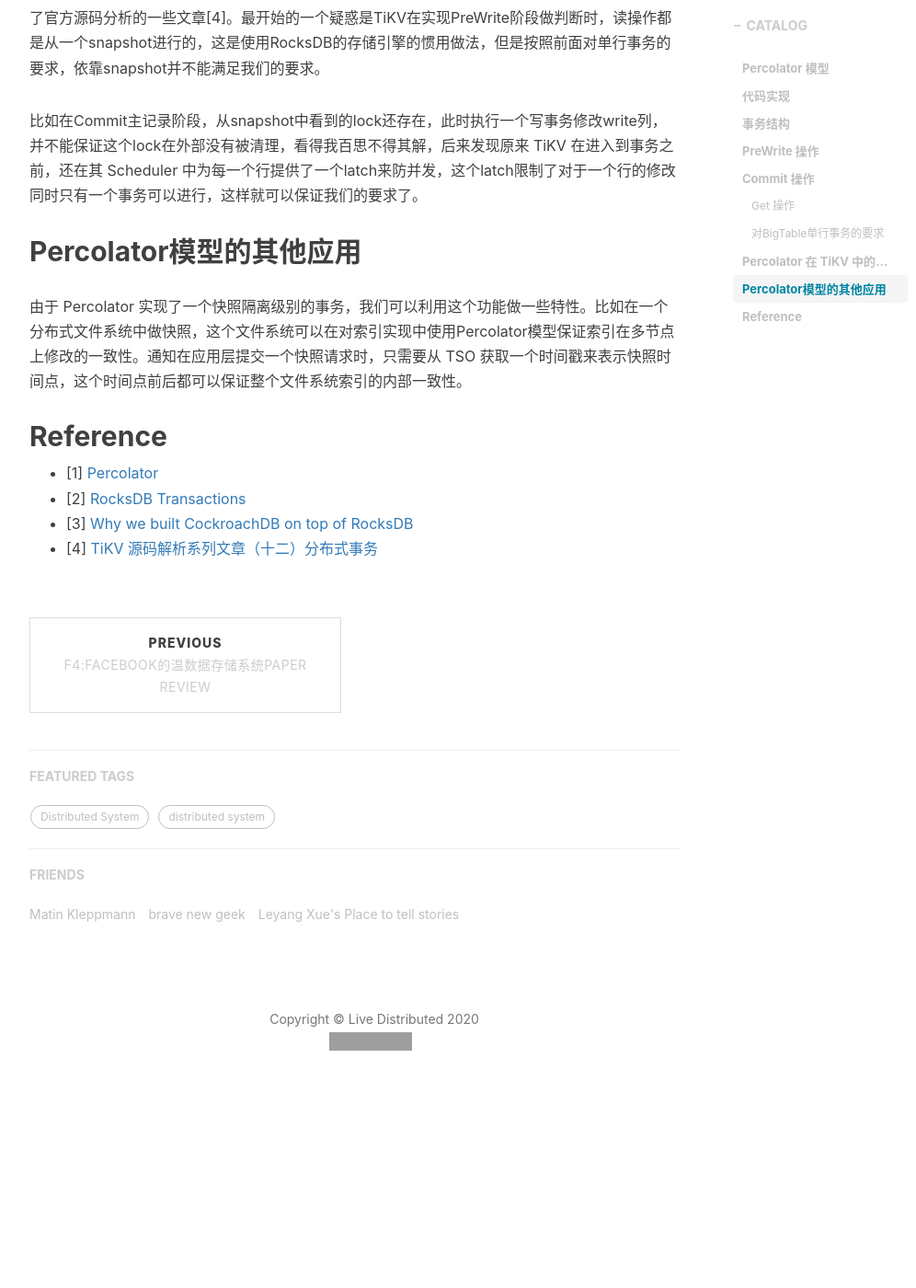
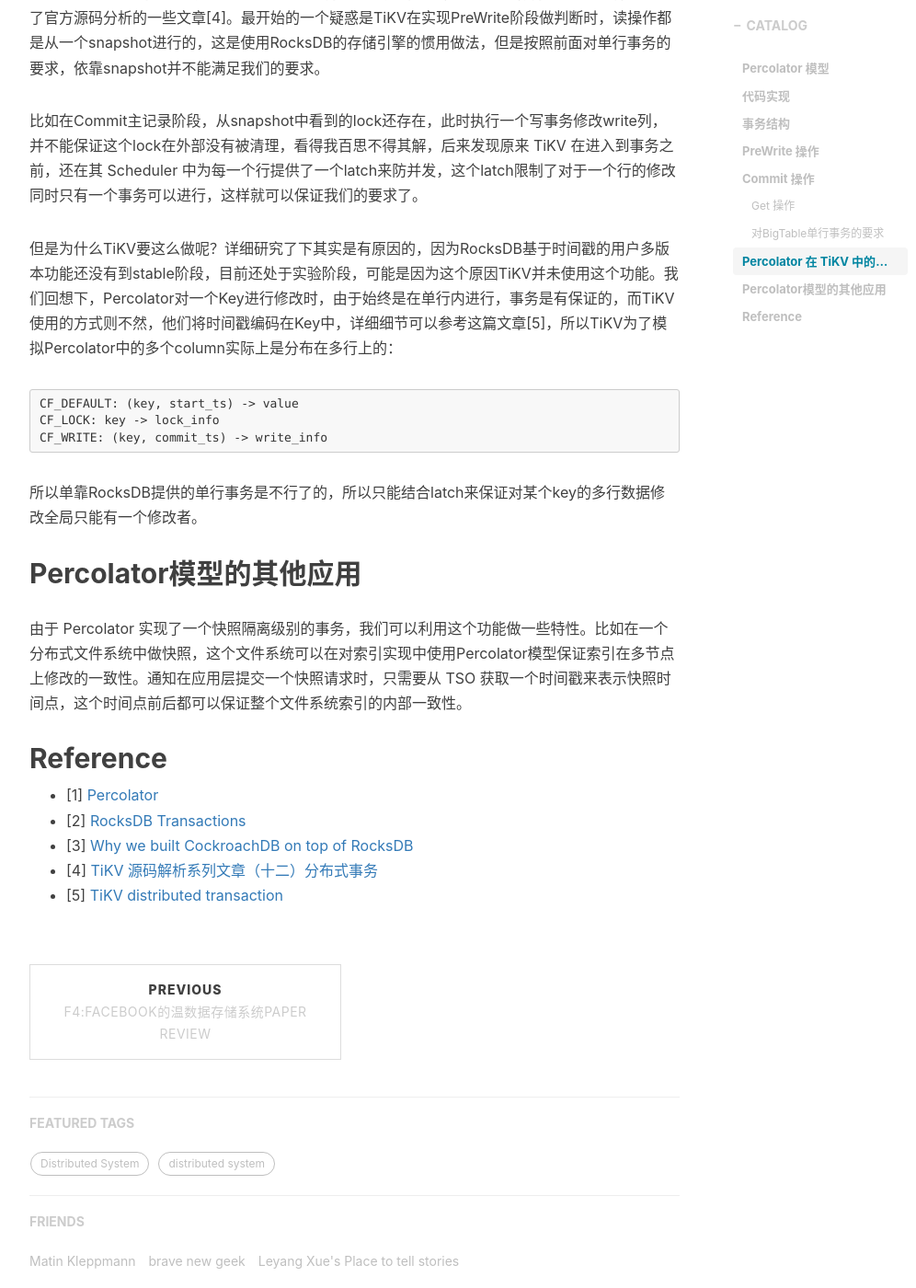
Before and after one commit to flashnative/flashnative.github.io, a Jekyll site: the page built from _posts/2020-11-18-percolator-theory-and-implemetation.md, in a window 1280 px wide and 1400 px high, scrolled down 5480 px. Shown: the whole window at 92% size, without its empty margins (233-1229 px from the left). Built offline with Jekyll 4.4.1, drawn with Linux system fonts in a browser that asks for light colours; nearby versions of some CDN libraries; comment, search, counter and statistics services are not loaded; before the commit the page ends 6716 px from its top, so only the background shows below that; grey boxes are pictures that could not be loaded.

Commit message:
Update 2020-11-18-percolator-theory-and-implemetation.md
tikv

````diff
--- a/_posts/2020-11-18-percolator-theory-and-implemetation.md
+++ b/_posts/2020-11-18-percolator-theory-and-implemetation.md
@@ -166,6 +166,16 @@ TiKV是较为知名的一个使用Percolator来实现分布式事务的项目，
 
 比如在Commit主记录阶段，从snapshot中看到的lock还存在，此时执行一个写事务修改write列，并不能保证这个lock在外部没有被清理，看得我百思不得其解，后来发现原来 TiKV 在进入到事务之前，还在其 Scheduler 中为每一个行提供了一个latch来防并发，这个latch限制了对于一个行的修改同时只有一个事务可以进行，这样就可以保证我们的要求了。
 
+但是为什么TiKV要这么做呢？详细研究了下其实是有原因的，因为RocksDB基于时间戳的用户多版本功能还没有到stable阶段，目前还处于实验阶段，可能是因为这个原因TiKV并未使用这个功能。我们回想下，Percolator对一个Key进行修改时，由于始终是在单行内进行，事务是有保证的，而TiKV使用的方式则不然，他们将时间戳编码在Key中，详细细节可以参考这篇文章[5]，所以TiKV为了模拟Percolator中的多个column实际上是分布在多行上的：
+
+```
+CF_DEFAULT: (key, start_ts) -> value
+CF_LOCK: key -> lock_info
+CF_WRITE: (key, commit_ts) -> write_info
+```
+
+所以单靠RocksDB提供的单行事务是不行了的，所以只能结合latch来保证对某个key的多行数据修改全局只能有一个修改者。
+
 ## Percolator模型的其他应用
 
 由于 Percolator 实现了一个快照隔离级别的事务，我们可以利用这个功能做一些特性。比如在一个分布式文件系统中做快照，这个文件系统可以在对索引实现中使用Percolator模型保证索引在多节点上修改的一致性。通知在应用层提交一个快照请求时，只需要从 TSO 获取一个时间戳来表示快照时间点，这个时间点前后都可以保证整个文件系统索引的内部一致性。
@@ -176,3 +186,4 @@ TiKV是较为知名的一个使用Percolator来实现分布式事务的项目，
 - [2] [RocksDB Transactions](https://github.com/facebook/rocksdb/wiki/Transactions)
 - [3] [Why we built CockroachDB on top of RocksDB](https://www.cockroachlabs.com/blog/cockroachdb-on-rocksd/)
 - [4] [TiKV 源码解析系列文章（十二）分布式事务](https://zhuanlan.zhihu.com/p/77846678)
+- [5] [TiKV distributed transaction](https://tikv.org/deep-dive/distributed-transaction/percolator/)
````
